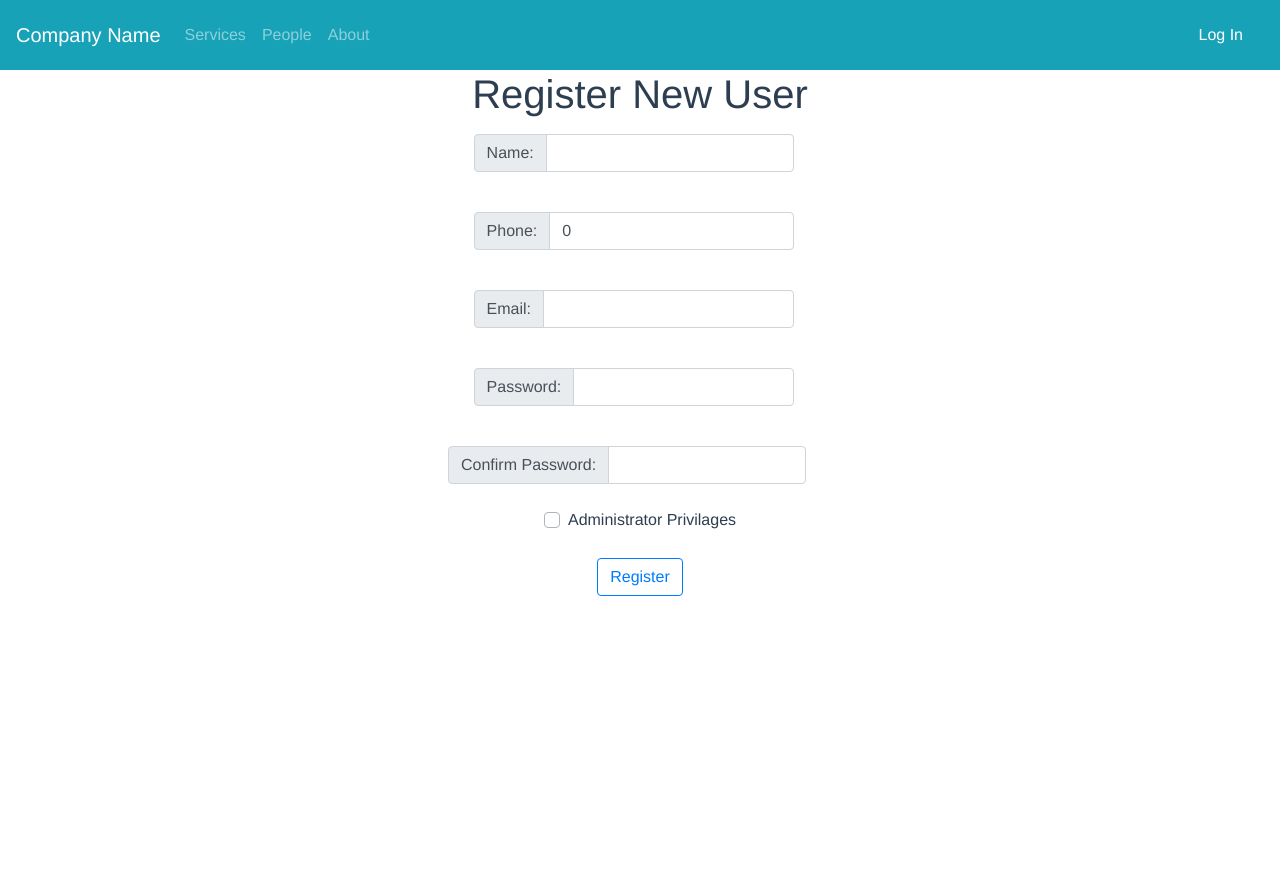
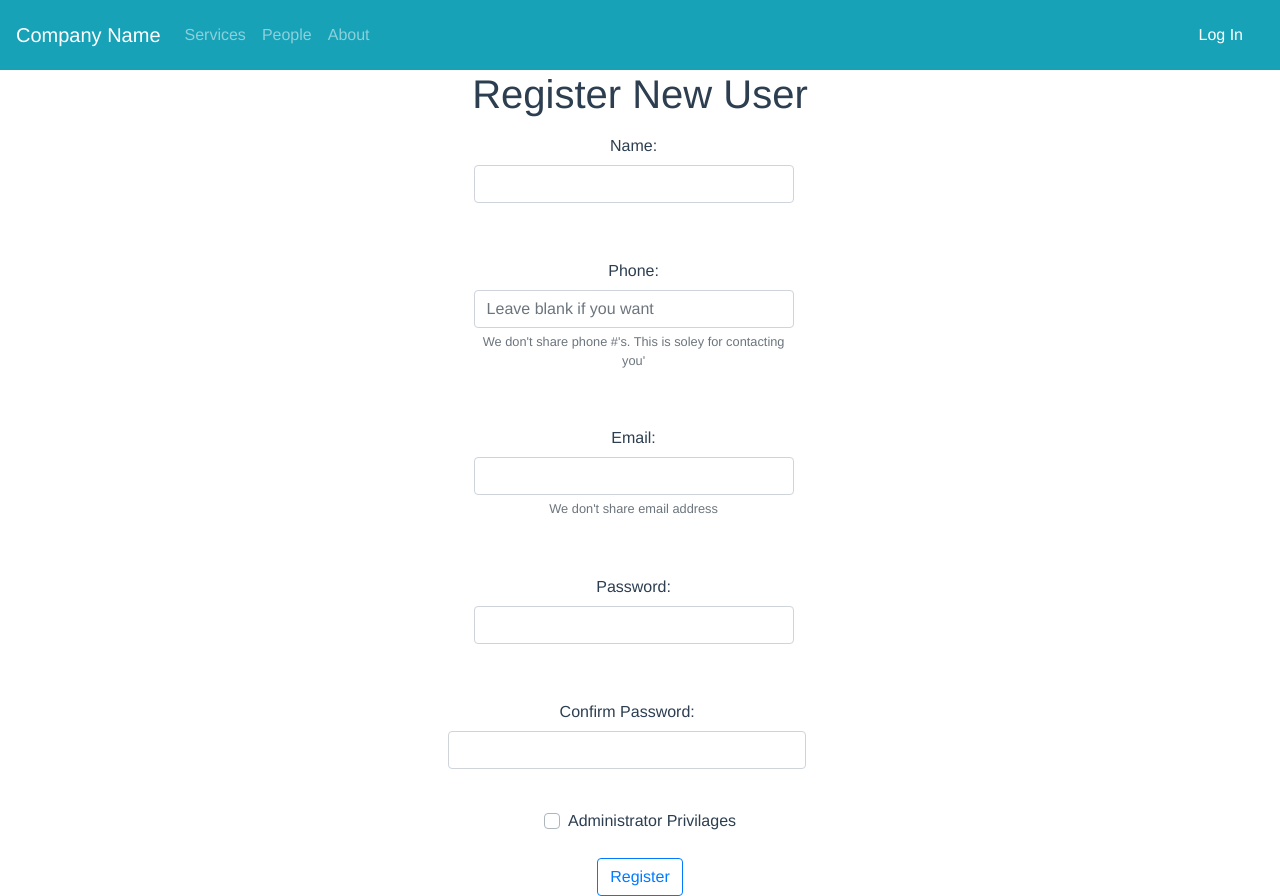
Before and after one commit to jaronow/scheduler, a Vue app in the folder client/: page /register in a window 1280 px wide. Before the commit the page ends 800 px from the top, so only its background shows below. Built offline with nearby package versions, Linux system fonts and the light colour scheme.

Commit message:
fixed errors in making new registration work

```diff
--- a/client/src/components/Register.vue
+++ b/client/src/components/Register.vue
@@ -2,25 +2,25 @@
   <div class="register-container">
     <h1>Register New User</h1>
     <b-form @submit.prevent="register">
-      <b-input-group prepend="Name:" class="mt-3 w-25 input">
+      <b-form-group label="Name:" class="mt-3 w-25 input">
         <b-form-input type="text" v-model="createUser.name" required></b-form-input>
-      </b-input-group>
+      </b-form-group>
       <br>
-      <b-input-group prepend="Phone:" class="mt-3 w-25 input">
-        <b-form-input type="tel" v-model="createUser.phone"></b-form-input>
-      </b-input-group>
+      <b-form-group label="Phone:" description="We don't share phone #'s. This is soley for contacting you'" class="mt-3 w-25 input">
+        <b-form-input type="tel" placeholder="Leave blank if you want" v-model="createUser.phone"></b-form-input>
+      </b-form-group>
       <br>
-    <b-input-group prepend="Email:" class="mt-3 w-25 input">
+    <b-form-group label="Email:" description="We don't share email address" class="mt-3 w-25 input">
       <b-form-input type="email" v-model="createUser.email" required></b-form-input>
-    </b-input-group>
+    </b-form-group>
     <br>
-    <b-input-group prepend="Password:" class="mt-3 w-25 input">
+    <b-form-group label="Password:" class="mt-3 w-25 input">
       <b-form-input type="password" v-model="createUser.password" required></b-form-input>
-    </b-input-group>
+    </b-form-group>
     <br>
-    <b-input-group prepend="Confirm Password:" class="mt-3 confirm">
+    <b-form-group label="Confirm Password:" class="mt-3 confirm">
       <b-form-input type="password" v-model="confirm_password" required></b-form-input>
-    </b-input-group>
+    </b-form-group>
     <br>
     <b-form-checkbox
     id="admin"
@@ -45,7 +45,7 @@ export default {
     return {
       createUser: {
         name: '',
-        phone: 0,
+        phone: '',
         email: '',
         password: '',
         admin: false
@@ -55,7 +55,7 @@ export default {
   },
   methods: {
     validate() {
-      if (this.user.password !== this.confirm_password) {
+      if (this.createUser.password !== this.confirm_password) {
         return false
       } else {
         return true
@@ -64,7 +64,8 @@ export default {
     async register() {
       let valid = this.validate()
       if (valid) {
-        await authentication.register(this.user).then(res => {
+        this.createUser.phone = parseInt(this.createUser.phone)
+        await authentication.register(this.createUser).then(res => {
           if (res.data.status === true) {
             localStorage.setItem('user', JSON.stringify(res.data.user))
             this.$router.push({name: 'home'})
```
Also changed, not shown: 2 other files (tests, documents, lock files or other folders).
